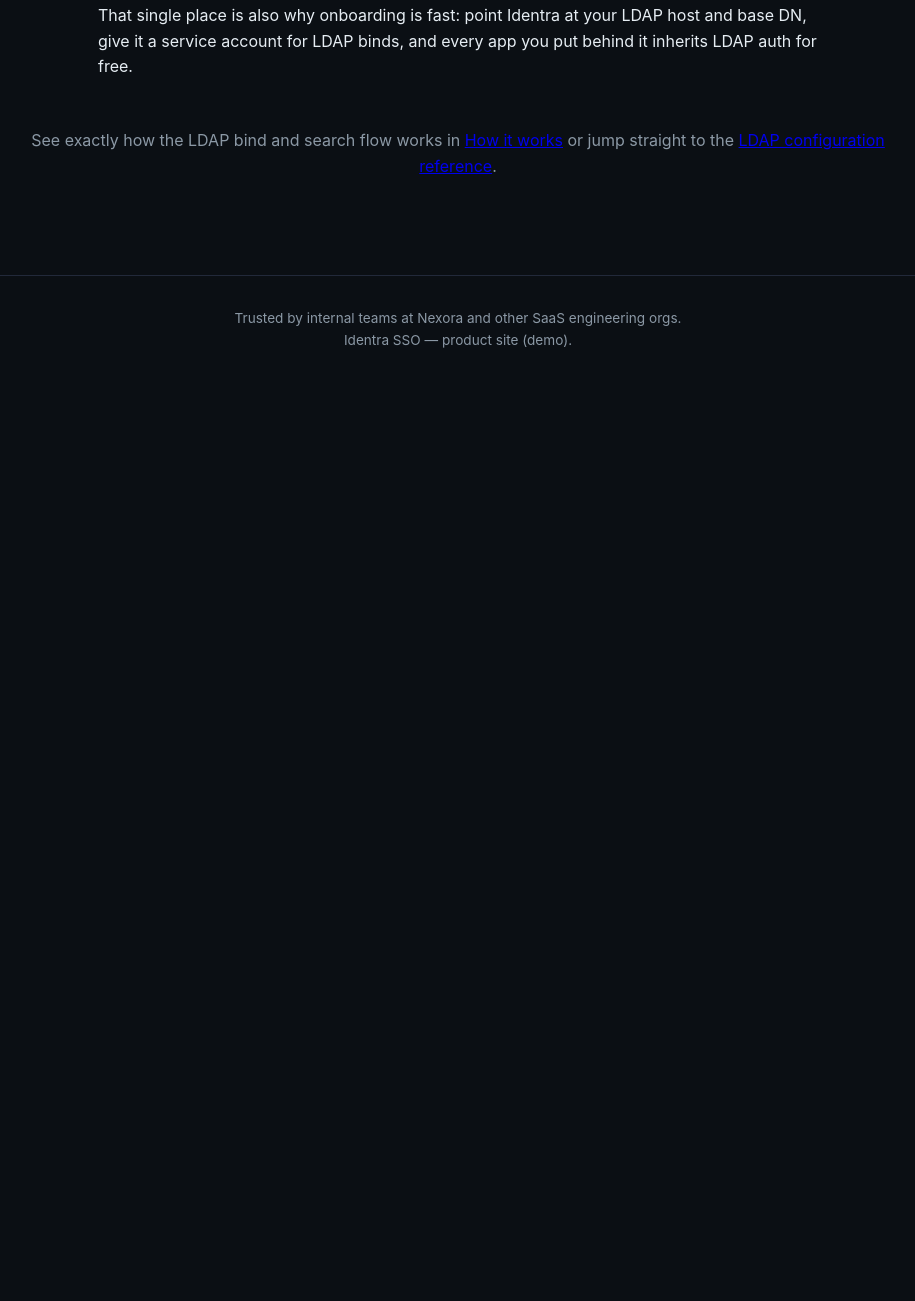
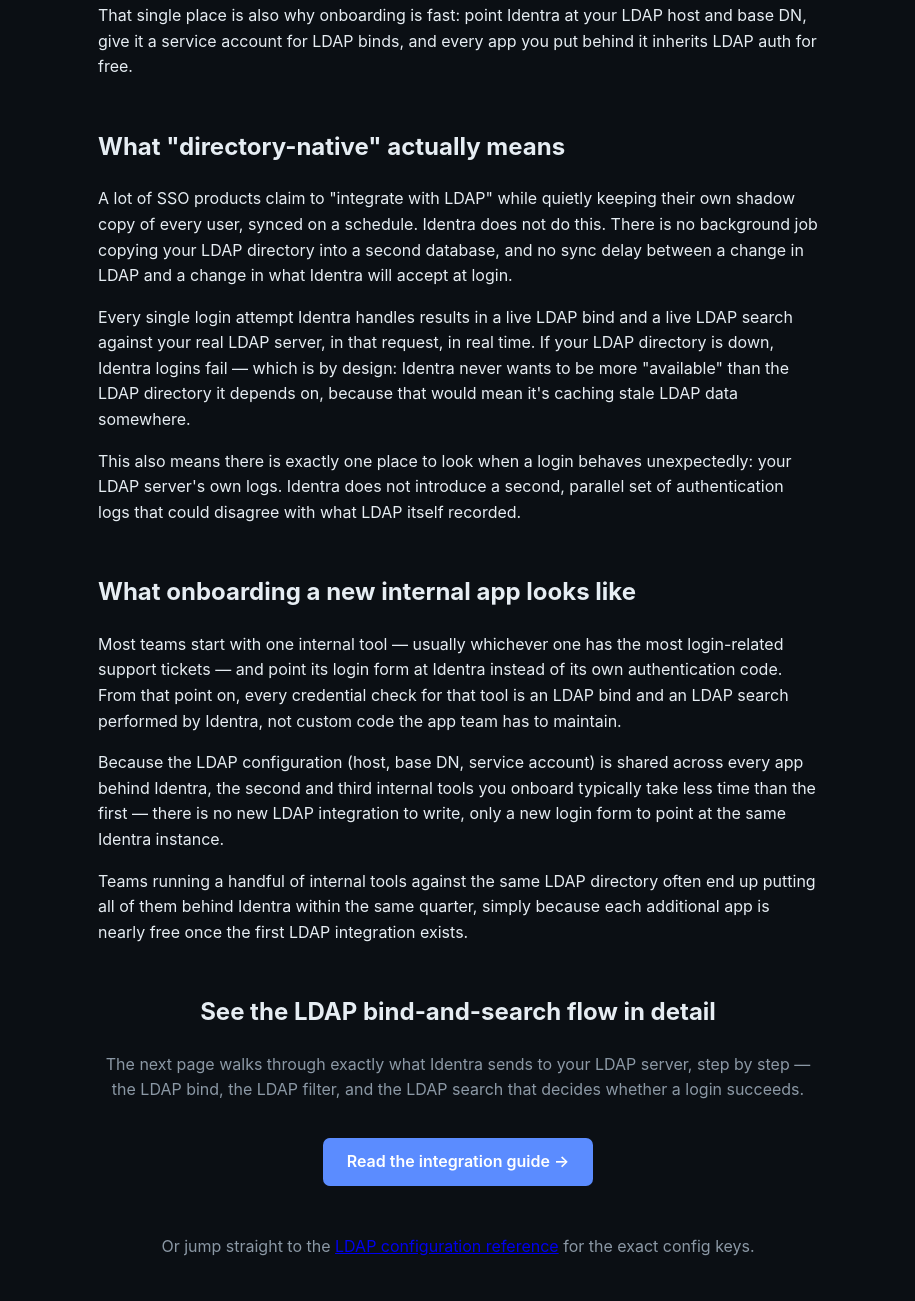
Before and after one commit to WaelHammali/identra-sso, a plain HTML site: page index.html in a window 1280 px wide. Shown: the part 1479-2780 px from the top of the page, without its empty margins (182-1097 px from the left). Before the commit the page ends 1863 px from the top, so only its background shows below. Drawn offline with Linux system fonts and the light colour scheme.

Commit message:
Lengthen homepage with more LDAP content and a clickable CTA button

```diff
--- a/index.html
+++ b/index.html
@@ -84,11 +84,59 @@
     and every app you put behind it inherits LDAP auth for free.</p>
   </section>
 
+  <section style="max-width:720px; margin:3rem auto 0;">
+    <h2>What "directory-native" actually means</h2>
+    <p>A lot of SSO products claim to "integrate with LDAP" while quietly
+    keeping their own shadow copy of every user, synced on a schedule.
+    Identra does not do this. There is no background job copying your LDAP
+    directory into a second database, and no sync delay between a change in
+    LDAP and a change in what Identra will accept at login.</p>
+
+    <p>Every single login attempt Identra handles results in a live LDAP
+    bind and a live LDAP search against your real LDAP server, in that
+    request, in real time. If your LDAP directory is down, Identra logins
+    fail — which is by design: Identra never wants to be more "available"
+    than the LDAP directory it depends on, because that would mean it's
+    caching stale LDAP data somewhere.</p>
+
+    <p>This also means there is exactly one place to look when a login
+    behaves unexpectedly: your LDAP server's own logs. Identra does not
+    introduce a second, parallel set of authentication logs that could
+    disagree with what LDAP itself recorded.</p>
+  </section>
+
+  <section style="max-width:720px; margin:3rem auto 0;">
+    <h2>What onboarding a new internal app looks like</h2>
+    <p>Most teams start with one internal tool — usually whichever one has
+    the most login-related support tickets — and point its login form at
+    Identra instead of its own authentication code. From that point on,
+    every credential check for that tool is an LDAP bind and an LDAP search
+    performed by Identra, not custom code the app team has to maintain.</p>
+
+    <p>Because the LDAP configuration (host, base DN, service account) is
+    shared across every app behind Identra, the second and third internal
+    tools you onboard typically take less time than the first — there is no
+    new LDAP integration to write, only a new login form to point at the
+    same Identra instance.</p>
+
+    <p>Teams running a handful of internal tools against the same LDAP
+    directory often end up putting all of them behind Identra within the
+    same quarter, simply because each additional app is nearly free once
+    the first LDAP integration exists.</p>
+  </section>
+
+  <section style="max-width:720px; margin:3rem auto 0; text-align:center;">
+    <h2>See the LDAP bind-and-search flow in detail</h2>
+    <p style="color:var(--muted)">The next page walks through exactly what
+    Identra sends to your LDAP server, step by step — the LDAP bind, the
+    LDAP filter, and the LDAP search that decides whether a login succeeds.</p>
+    <a href="how-it-works.html" class="btn-cta">Read the integration guide →</a>
+  </section>
+
   <section style="margin-top:3rem; text-align:center;">
-    <p style="color:var(--muted)">See exactly how the LDAP bind and search
-    flow works in
-    <a href="how-it-works.html">How it works</a> or jump straight to the
-    <a href="docs.html">LDAP configuration reference</a>.</p>
+    <p style="color:var(--muted)">Or jump straight to the
+    <a href="docs.html">LDAP configuration reference</a> for the exact
+    config keys.</p>
   </section>
 </main>
 
--- a/style.css
+++ b/style.css
@@ -59,6 +59,18 @@ main { max-width: 960px; margin: 0 auto; padding: 3rem 1.5rem 5rem; }
 }
 .card h3 { margin-top: 0; color: var(--accent-2); }
 
+.btn-cta {
+  display: inline-block;
+  margin-top: 1.2rem;
+  padding: 0.7rem 1.5rem;
+  background: var(--accent);
+  color: #fff;
+  border-radius: 7px;
+  font-weight: 600;
+  text-decoration: none;
+}
+.btn-cta:hover { background: #4877e8; }
+
 .steps { display: flex; flex-direction: column; gap: 2rem; margin-top: 2rem; }
 .step { display: flex; gap: 1.5rem; }
 .step .num {
```
